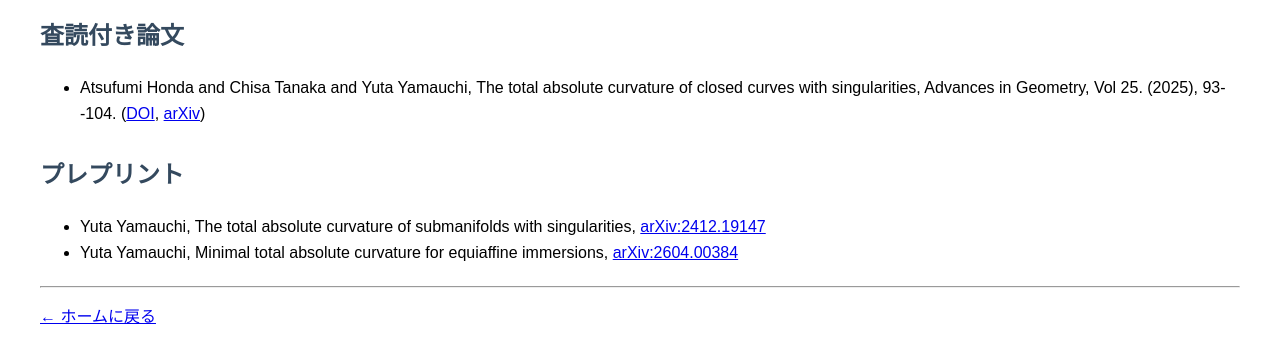
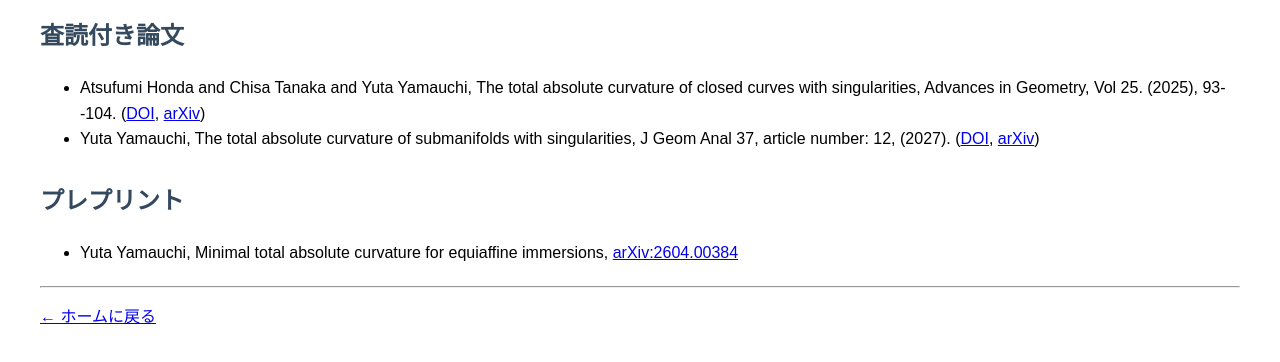
Before and after one commit to YutaMominoki/MY-HomePage, a plain HTML site: page paper.html in a window 1280 px wide. Shown: the part 128-490 px from the top of the page. Drawn offline with Linux system fonts and the light colour scheme.

Commit message:
Revise paper list with new entries and updates
Updated the paper list with a new publication and corrected a reference.

```diff
--- a/paper.html
+++ b/paper.html
@@ -33,13 +33,13 @@
       Atsufumi Honda and Chisa Tanaka and Yuta Yamauchi, The total absolute curvature of closed curves with singularities, Advances in Geometry, Vol 25. (2025), 93--104.
       (<a href="https://doi.org/10.1515/advgeom-2024-0024">DOI</a>, <a href="https://arxiv.org/abs/2403.00487">arXiv</a>)
     </li>
+    <li>
+      Yuta Yamauchi, The total absolute curvature of submanifolds with singularities, J Geom Anal 37, article number: 12, (2027). (<a href="https://doi.org/10.1007/s12220-026-02678-5">DOI</a>, <a href="https://arxiv.org/abs/2412.19147">arXiv</a>)
+    </li>
   </ul>
 
   <h2>プレプリント</h2>
   <ul>
-    <li>
-      Yuta Yamauchi, The total absolute curvature of submanifolds with singularities,  <a href="https://arxiv.org/abs/2412.19147">arXiv:2412.19147</a>
-    </li>
     <li>
       Yuta Yamauchi, Minimal total absolute curvature for equiaffine immersions, <a href="https://arxiv.org/abs/2604.00384">arXiv:2604.00384</a>
     </li>
```
